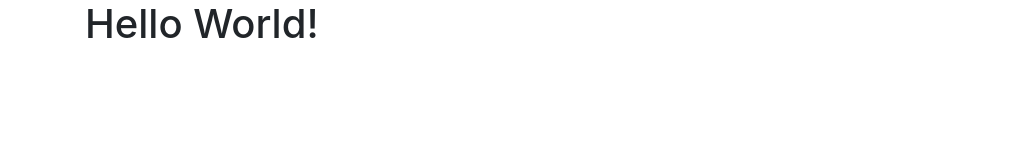
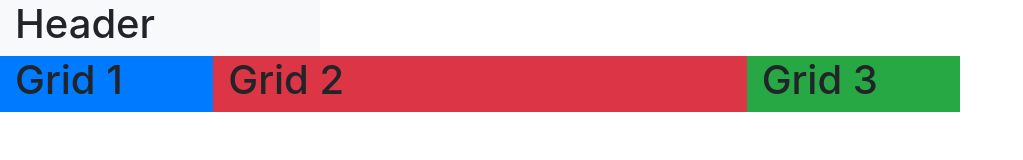
Before and after one commit to BlakeLReeves/Intro-to-Bootstrap-4, a plain HTML site: page index.html in a window 1280 px wide. Shown: the whole page, without its empty margins (0-1023 px from the left). Drawn offline with nearby package versions, Linux system fonts and the light colour scheme.

Commit message:
Added Grids

```diff
--- a/index.html
+++ b/index.html
@@ -10,10 +10,25 @@
         crossorigin="anonymous">
     <link rel="stylesheet" href="styles.css">
 </head>
+<body>
 
-<body>
-    <div class="container">
-        <h1>Hello World!</h1>
+    <div class="container-fluid">
+        <div class="row">
+            <div class="col-3 bg-light">
+                <h1>Header</h1>
+            </div>
+        </div>
+        <div class="row">
+            <div class="col-2 bg-primary">
+                <h1>Grid 1</h1>
+            </div>
+            <div class="col-5 bg-danger">
+                <h1>Grid 2</h1>
+            </div>
+            <div class="col-2 bg-success">
+                <h1>Grid 3</h1>
+            </div>
+        </div>
     </div>
 
     <script src="https://code.jquery.com/jquery-3.3.1.slim.min.js" integrity="sha384-q8i/X+965DzO0rT7abK41JStQIAqVgRVzpbzo5smXKp4YfRvH+8abtTE1Pi6jizo"
```
Also changed, not shown: 1 other file.
